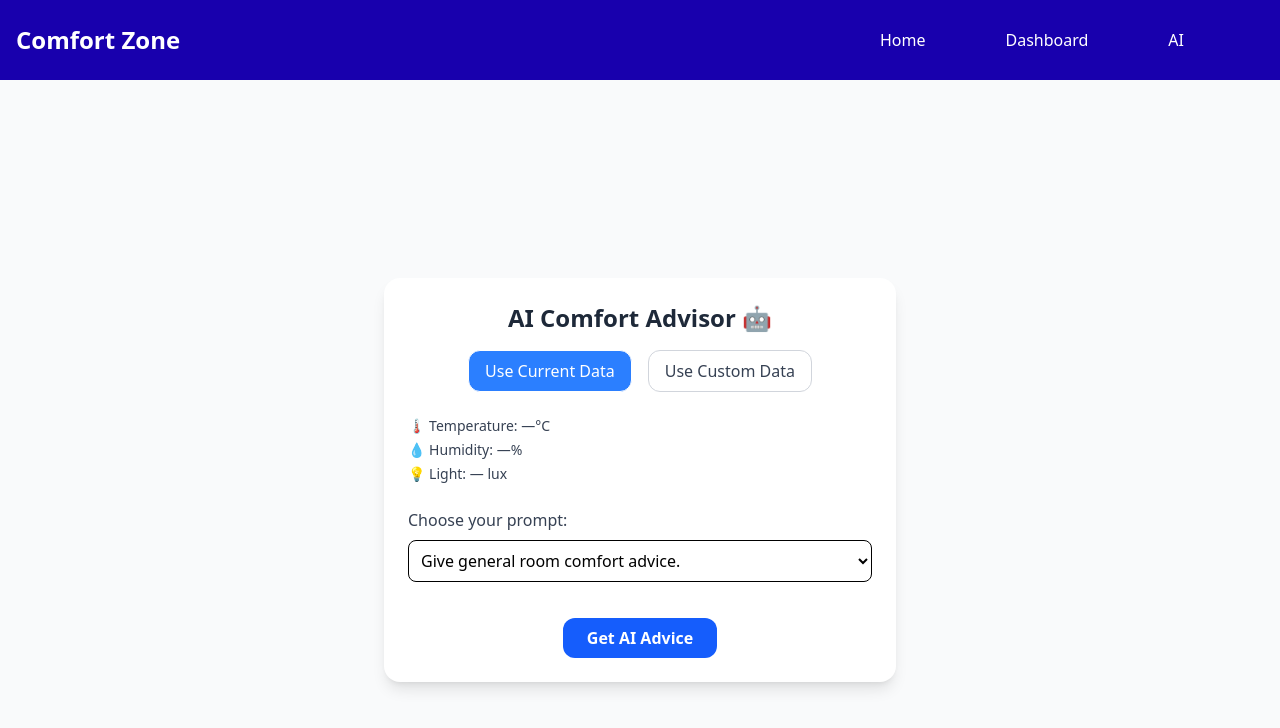
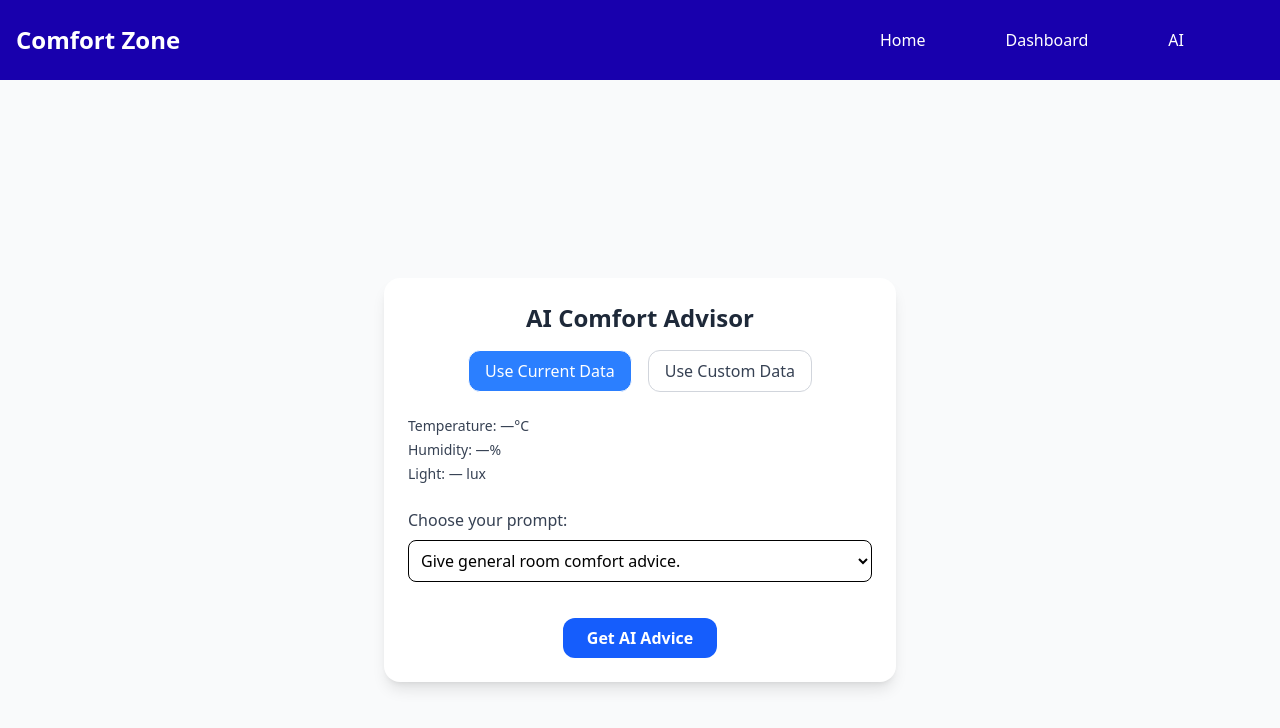
Before and after one commit to Punnawithsut/TAMJAI, a React (Vite) app in the folder client/: page /ai in a window 1280 px wide. Shown: the top 728 px of the page. Built offline with nearby package versions, Linux system fonts and the light colour scheme.

Commit message:
add: Emojirs and preparation for graph

```diff
--- a/client/src/pages/Ai.jsx
+++ b/client/src/pages/Ai.jsx
@@ -20,6 +20,10 @@ const Ai = () => {
 
   const [useCustom, setUseCustom] = useState(false);
   const [typedMessage, setTypedMessage] = useState("");
+
+  //useEffect(() => {
+  //  setMessage("");
+  //}, [])
 
   useEffect(() => {
     if (!message) return;
@@ -49,7 +53,7 @@ const Ai = () => {
     <div className="w-full min-h-screen bg-[#f9fafb] flex flex-col items-center justify-center p-6">
       <div className="bg-white shadow-lg rounded-2xl p-6 w-full max-w-lg">
         <h1 className="text-2xl font-semibold text-gray-800 mb-4 text-center">
-          AI Comfort Advisor 🤖
+          AI Comfort Advisor
         </h1>
 
         {/* Use Current Data or Custom */}
@@ -109,9 +113,9 @@ const Ai = () => {
           </div>
         ) : (
           <div className="text-sm text-gray-700 mb-6 space-y-1">
-            <p>🌡️ Temperature: {temp ?? "—"}°C</p>
-            <p>💧 Humidity: {humidity ?? "—"}%</p>
-            <p>💡 Light: {lux ?? "—"} lux</p>
+            <p>Temperature: {temp ?? "—"}°C</p>
+            <p>Humidity: {humidity ?? "—"}%</p>
+            <p>Light: {lux ?? "—"} lux</p>
           </div>
         )}
 
--- a/client/src/pages/Dashboard.jsx
+++ b/client/src/pages/Dashboard.jsx
@@ -4,6 +4,12 @@ import DarknessSlider from "../components/DarknessSlider";
 
 const Dashboard = () => {
   const { temp, humidity, lux, windowStatus, setWindowStatus, getSensorData } = useContext(InformationContext);
+  const tempEmojis = ["🥶", "🤧", "😊", "🥵", "🔥"];
+  const luxEmojis = ["☁️", "⛅", "☀️"];
+
+  //const tempData;
+  //const humidityData;
+  //const luxData;
 
   useEffect(() => {
     getSensorData();
@@ -27,12 +33,10 @@ const Dashboard = () => {
               key={index}
               className="bg-white shadow rounded-2xl p-4 flex flex-col items-center justify-center"
             >
-              <img
-                src="https://em-content.zobj.net/source/microsoft-teams/363/face-with-monocle_1f9d0.png"
-                alt="emoji"
-                className="w-14 h-14 mb-2"
-              />
               <h2 className="font-semibold text-lg mb-1">{item.title}</h2>
+              {item.title === "Temperature" && <p>{tempEmojis[0]}</p>}
+              {item.title === "Humidity" && <p>Humidity Scale</p>}
+              {item.title === "Light Intensity" && <p>{luxEmojis[0]}</p>}
               <p className="text-xl font-bold text-gray-700">{item.value}</p>
             </div>
           ))}
--- a/client/src/pages/Home.jsx
+++ b/client/src/pages/Home.jsx
@@ -3,7 +3,7 @@ import Footer from "../components/Footer";
 const Home = () => {
 
   return (
-    <div className="min-h-screen bg-[#f1f1f1] flex flex-col">
+    <div className="min-h-screen bg-[#ffffff] flex flex-col">
       {/* Main Section */}
       <section className="flex flex-col items-center justify-center text-center bg-gradient-to-br from-[#1800ad] to-[#5e4bff] text-white py-24 px-6">
         <h1 className="text-5xl font-extrabold mb-4">Comfort Zone</h1>
```
